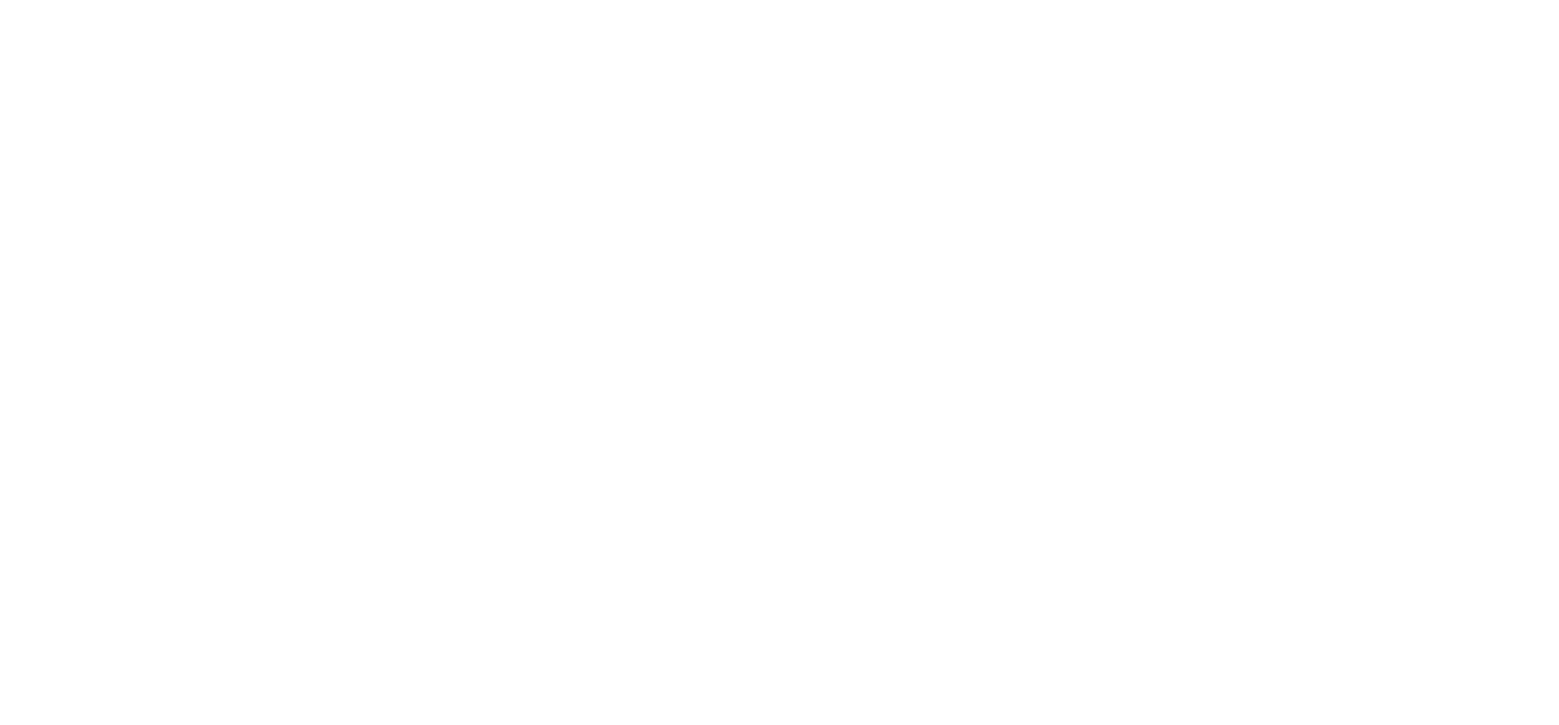
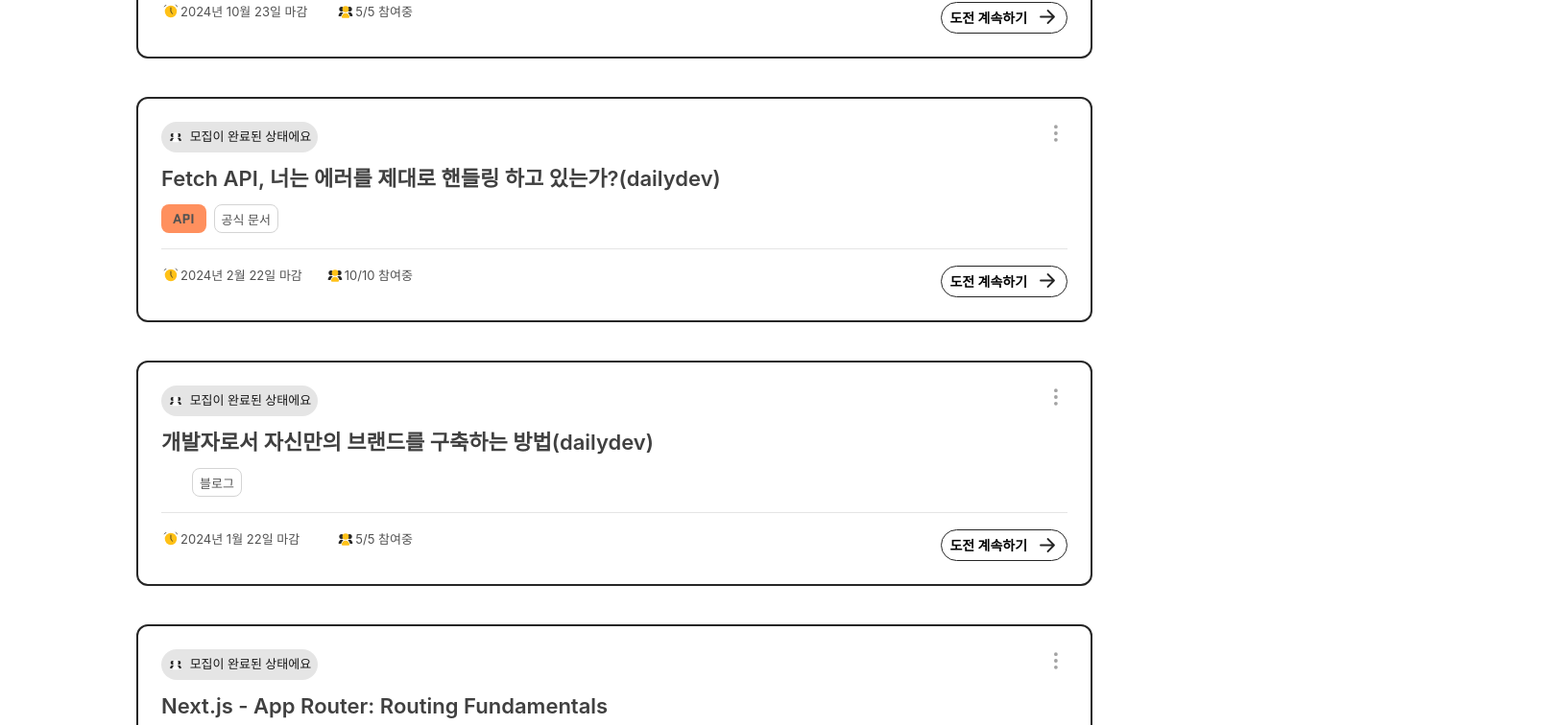
Before and after one commit to claudia99503/docthru-fe, a Next.js app: page /me in a window 1280 px wide. Shown: the part 680-1436 px from the top of the page at 96% size, 1624 px wide, since content can reach past the window. Before the commit the page ends 800 px from the top, so only its background shows below. Built offline with nearby package versions, Linux system fonts and the light colour scheme; a web font is replaced by a local one.

Commit message:
:sparkles: [Feat] 페이지네이션 및 시드 데이터 연결

```diff
--- a/src/components/challenge/Card.jsx
+++ b/src/components/challenge/Card.jsx
@@ -4,6 +4,7 @@
 import images from '../../variables/images';
 
 const Card = ({
+  data,
   title,
   field,
   docType,
@@ -11,6 +12,7 @@
   participants,
   maxParticipants,
 }) => {
+  console.log(data)
   const formatDeadline = (dateTime) => {
     const date = new Date(dateTime);
     const options = { year: 'numeric', month: 'long', day: 'numeric' };
@@ -27,7 +29,7 @@
           className={styles['condition-chip']}
           style={{ backgroundColor: '#262626', color: '#FFFFFF' }}
         >
-          <img src={images.icons.deadlineSmall} alt="deadline icon" />
+          <img src={images.icons.deadline} alt="deadline icon" />
           <span>챌린지가 마감되었어요</span>
         </div>
       );
@@ -37,7 +39,7 @@
           className={styles['condition-chip']}
           style={{ backgroundColor: '#E5E5E5' }}
         >
-          <img src={images.icons.personMediumWhite} alt="deadline icon" />
+          <img src={images.icons.personWhite} alt="deadline icon" />
           <span>모집이 완료된 상태에요</span>
         </div>
       );
@@ -57,27 +59,27 @@
         <button className={`${styles.menuButton}`}>
           <img src={images.icons.meatballsMenu} alt="menu icon" />
         </button>
-        <div className={styles['challenge-title']}>{title} </div>
-        <DocTypeChip field={field} docType={docType} />
+        <div className={styles['challenge-title']}>{data.title} </div>
+        <DocTypeChip field={data.field} docType={data.docType} />
       </div>
       <div className={styles['card-bottom']}>
         <div className={styles['info-row']}>
           <div style={{ display: 'flex' }}>
             <img
-              src={images.icons.deadlineLarge}
+              src={images.icons.deadline}
               alt="deadline icon"
               className={styles.icon}
             />
-            <span className={styles.text}>{formatDeadline(deadline)}</span>
+            <span className={styles.text}>{formatDeadline(data.deadline)}</span>
           </div>
           <div style={{ display: 'flex' }}>
             <img
-              src={images.icons.personLarge}
+              src={images.icons.person}
               alt="person icon"
               className={styles.icon}
             />
             <span className={styles.text}>
-              {participants}/{maxParticipants} 참여중
+              {data.participates}/{data.maxParticipates} 참여중
             </span>
           </div>
         </div>
--- a/src/components/challenge/Card.module.css
+++ b/src/components/challenge/Card.module.css
@@ -1,3 +1,11 @@
+.AllCardSection {
+  margin-top: 24px;
+  display: flex;
+  flex-direction: column;
+  box-sizing: border-box;
+  gap: 40px;
+}
+
 .card {
   position: relative;
   width: 996px;
--- a/src/pages/me/index.jsx
+++ b/src/pages/me/index.jsx
@@ -1,6 +1,12 @@
 import Head from 'next/head';
 import TabNavigation from '../../components/layouts/TabNavigation';
-import AllCardSection from '../../components/challenge/AllCardSection';
+import Card from '../../components/challenge/Card';
+import Pagination from '../../components/application/Pagination';
+import ChallengeTable from '../../components/application/ChallengeTable';
+import { useState } from 'react';
+
+import frameStyles from "../../styles/pages/application/MyApplicationPage.module.css";
+import styles from '../../components/challenge/Card.module.css';
 
 // export const getStaticProps = async () => {
 //   const response = await axios(
@@ -23,6 +29,137 @@
   hasNext,
   nextCursor,
 }) {
+  const [currentPage, setCurrentPage] = useState(1);
+  const itemsPerPage = 5;
+
+  // 시드 데이터
+  const seedData = [
+    {
+      "id": 1023,
+      "docType": "OFFICIAL",
+      "field": "Next.js",
+      "title": "Next.js - App Router: Routing Fundamentals",
+      "participates": 3,
+      "maxParticipates": 5,
+      "deadline": "2024-12-24T23:59:59",
+      "progress": false
+    },
+    {
+      "id": 1022,
+      "docType": "BLOG",
+      "field": "API",
+      "title": "Fetch API, 너는 에러를 제대로 핸들링 하고 있는가?(dailydev)",
+      "participates": 5,
+      "maxParticipates": 5,
+      "deadline": "2024-10-23T23:59:59",
+      "progress": false
+    },
+    {
+      "id": 1021,
+      "docType": "OFFICIAL",
+      "field": "API",
+      "title": "Fetch API, 너는 에러를 제대로 핸들링 하고 있는가?(dailydev)",
+      "participates": 10,
+      "maxParticipates": 10,
+      "deadline": "2024-02-22T23:59:59",
+      "progress": false
+    },
+    {
+      "id": 1020,
+      "docType": "BLOG",
+      "field": "Career",
+      "title": "개발자로서 자신만의 브랜드를 구축하는 방법(dailydev)",
+      "participates": 5,
+      "maxParticipates": 5,
+      "deadline": "2024-01-22T23:59:59",
+      "progress": false
+    },
+    {
+      "id": 1019,
+      "docType": "OFFICIAL",
+      "field": "Next.js",
+      "title": "Next.js - App Router: Routing Fundamentals",
+      "participates": 2,
+      "maxParticipates": 5,
+      "deadline": "2024-02-22T23:59:59",
+      "progress": false
+    },
+    {
+      "id": 1018,
+      "docType": "OFFICIAL",
+      "field": "API",
+      "title": "Fetch API, 너는 에러를 제대로 핸들링 하고 있는가?(dailydev)",
+      "participates": 5,
+      "maxParticipates": 5,
+      "deadline": "2024-05-22T23:59:59",
+      "progress": false
+    },
+    {
+      "id": 1017,
+      "docType": "OFFICIAL",
+      "field": "API",
+      "title": "Fetch API, 너는 에러를 제대로 핸들링 하고 있는가?(dailydev)",
+      "participates": 10,
+      "maxParticipates": 10,
+      "deadline": "2024-02-22T23:59:59",
+      "progress": false
+    },
+    {
+      "id": 1016,
+      "docType": "BLOG",
+      "field": "Career",
+      "title": "개발자로서 자신만의 브랜드를 구축하는 방법(dailydev)",
+      "participates": 5,
+      "maxParticipates": 5,
+      "deadline": "2024-02-22T23:59:59",
+      "progress": false
+    },
+    {
+      "id": 1015,
+      "docType": "BLOG",
+      "field": "Next.js",
+      "title": "Next.js - App Router: Routing Fundamentals",
+      "participates": 1,
+      "maxParticipates": 10,
+      "deadline": "2024-02-22T23:59:59",
+      "progress": false
+    },
+    {
+      "id": 1014,
+      "docType": "BLOG",
+      "field": "Next.js",
+      "title": "Next.js - App Router: Routing Fundamentals",
+      "participates": 10,
+      "maxParticipates": 10,
+      "deadline": "2024-02-22T23:59:59",
+      "progress": false
+    },
+    {
+      "id": 2022,
+      "docType": "OFFICIAL",
+      "field": "Next.js",
+      "title": "Next.js - App Router: Routing Fundamentals",
+      "participates": 10,
+      "maxParticipates": 20,
+      "deadline": "2024-02-24T23:59:59",
+      "progress": false
+    }
+  ];
+
+  const handlePageChange = (page) => {
+    setCurrentPage(page);
+  };
+
+  // 페이지 수 계산
+  const totalPages = Math.ceil(seedData.length / itemsPerPage);
+
+  // 현재 페이지의 데이터만 추출
+  const paginatedData = seedData.slice(
+    (currentPage - 1) * itemsPerPage,
+    currentPage * itemsPerPage
+  );
+  // console.log(paginatedData)
+
   return (
     <>
       <Head>
@@ -33,17 +170,36 @@
         />
       </Head>
       <div>
-        <h1>참여중인 챌린지 내용</h1>
-        <TabNavigation activeTab="ongoing" />
+        <div>
+          <TabNavigation activeTab="ongoing" />
+        </div>
+        <>
+          <div className={frameStyles.challengeTableWrapper}>
+            {paginatedData.length > 0 ? (
+              <div className={styles.AllCardSection}>
+                {paginatedData.map((paginatedData) => (
+                  <Card key={`${paginatedData.id}`} data={paginatedData} />
+                ))}
+              </div>
+            ) : (
+              // <AllCardSection
+              //   data={paginatedData}
+              //   seedData={seedData}
+              // /> // 페이지네이션된 데이터만 전달
+              <div className={frameStyles.noChallengesMessage}>
+                아직 챌린지가 없어요.
+              </div>
+            )}
+          </div>
+          <div className={frameStyles.paginationWrapper}>
+            <Pagination
+              currentPage={currentPage}
+              totalPages={totalPages} // 계산된 totalPages 사용
+              onPageChange={handlePageChange}
+            />
+          </div>
+        </>
       </div>
-      <>
-        <AllCardSection
-          initialArticles={initialArticles}
-          // hasNext={hasNext}
-          // nextCursor={nextCursor}
-          deadline="2024-12-14"
-        />
-      </>
     </>
   );
 }
```
